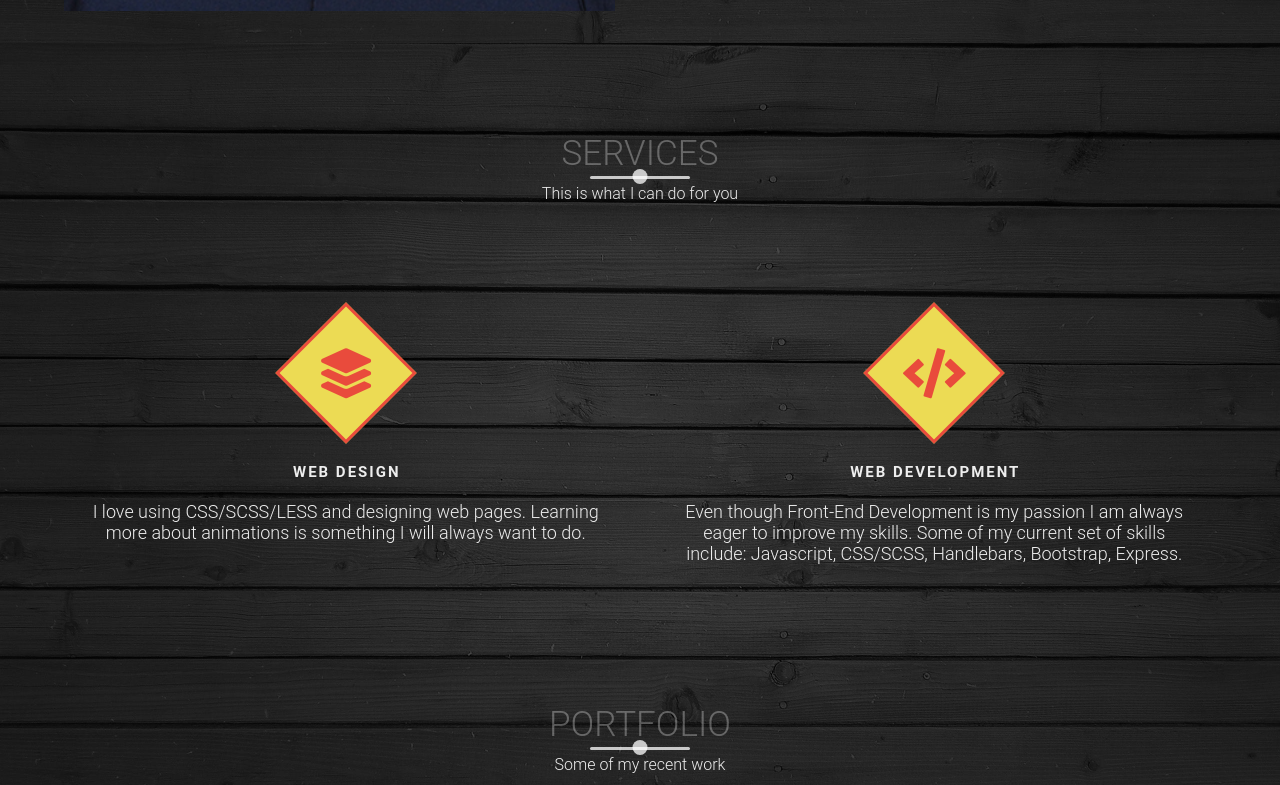
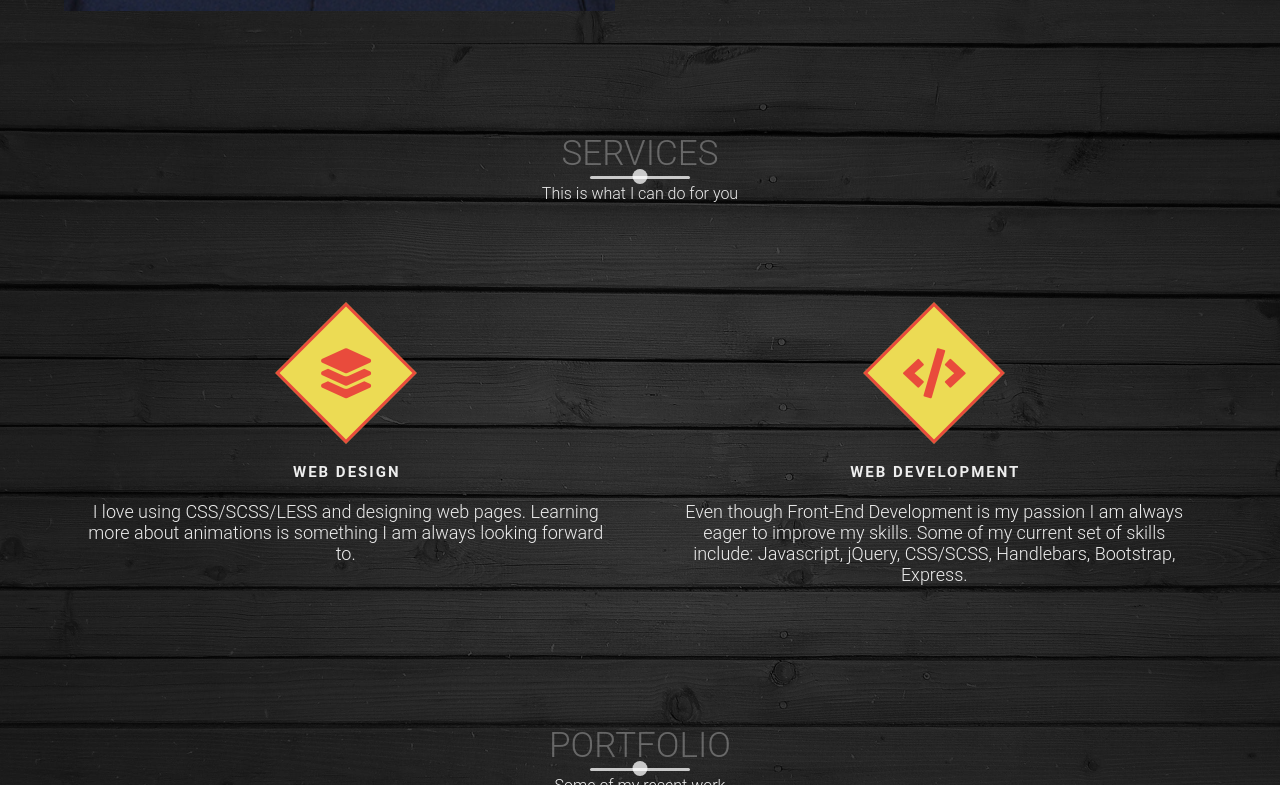
Before and after one commit to RadoslavStanchev/RadoslavStanchev.github.io, a plain HTML site: page index.html in a window 1280 px wide. Shown: the part 1557-2342 px from the top of the page. Drawn offline with nearby package versions, Linux system fonts and the light colour scheme; a web font is replaced by a local one.

Commit message:
reformated the text in services and the content of the typewriter script

```diff
--- a/index.html
+++ b/index.html
@@ -108,7 +108,7 @@
             <h1>Web Design</h1>
             <p>
               I love using CSS/SCSS/LESS and designing web pages. Learning more about animations is something
-              I will always want to do.
+              I am always looking forward to.
             </p>
           </div>
           <div class="skill" data-aos="fade-in" data-aos-delay="600">
@@ -118,7 +118,7 @@
             <h1>Web Development</h1>
             <p>
               Even though Front-End Development is my passion I am always eager to improve my skills. Some of my
-              current set of skills include: Javascript, CSS/SCSS, Handlebars, Bootstrap, Express.
+              current set of skills include: Javascript, jQuery, CSS/SCSS, Handlebars, Bootstrap, Express.
 
             </p>
           </div>
--- a/main.js
+++ b/main.js
@@ -28,7 +28,7 @@ $(document).ready(function () {
     })
 });
 
-const info = ['Web Developer', 'and', 'Web Designer'];
+const info = ['Web Developer'];
 let counter = 0;
 let index = 0;
 let currentText = '';
```
